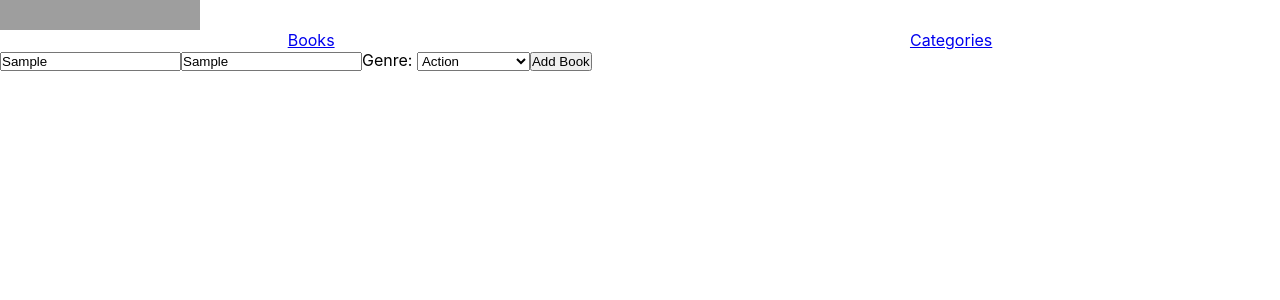
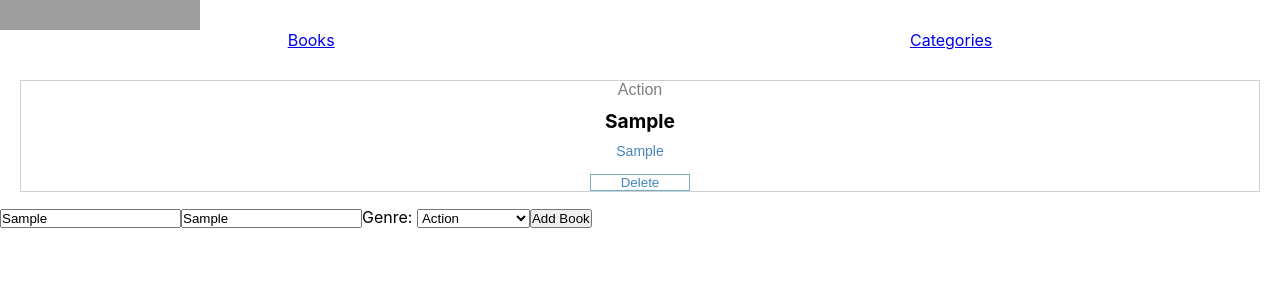
Before and after one commit to koomekevo/React-Bookstore-CMS, a React (Create React App) app: page / in a window 1280 px wide. Both pictures are taken after typing "Sample", "Sample" into the empty fields and a click on the button "Add Book". Shown: the top 300 px of the page. Built offline with nearby package versions, Linux system fonts and the light colour scheme; grey boxes are pictures that could not be loaded.

Commit message:
Add and Remove Books

```diff
--- a/src/App.js
+++ b/src/App.js
@@ -5,15 +5,19 @@ import {
   Switch,
   Route,
 } from 'react-router-dom';
+import BookContainer from './components/BookContainer';
 import AddBook from './components/AddBook';
 import Navbar from './components/Navbar';
+import store from './redux/store';
 
 function App() {
+  const books = store.getState();
   return (
     <Router>
       <Navbar />
       <Switch>
         <Route exact path="/">
+          <BookContainer books={books} />
           <AddBook />
         </Route>
         <Route path="/categories">
--- a/src/components/AddBook.js
+++ b/src/components/AddBook.js
@@ -1,4 +1,23 @@
-const AddBook = () => (
+import { useDispatch } from 'react-redux';
+// import your Action Creators
+import { v4 as uuidv4 } from 'uuid';
+import { addBook } from '../redux/books/books';
+
+const AddBook = () => {
+  const dispatch = useDispatch();
+  const submitBookToStore = () => {
+    const parent = document.getElementById('form-add');
+    const newBook = {
+      id: uuidv4(), // make sure it's unique
+      title: parent.title.value,
+      author: parent.author.value,
+      genre: parent.genre.value,
+      progress: 30,
+    };
+    dispatch(addBook(newBook));
+  };
+
+  return (
     <div>
       <form id="form-add">
         <input type="text" name="title" placeholder="title" />
@@ -10,9 +29,10 @@ const AddBook = () => (
           <option value="Economy">Economy</option>
           <option value="Horror">Horror</option>
         </select>
-      <button type="button">Add Book</button>
+        <button onClick={submitBookToStore} type="button">Add Book</button>
       </form>
     </div>
   );
+};
 
 export default AddBook;
--- /dev/null
+++ b/src/components/BookContainer.js
@@ -0,0 +1,16 @@
+import { useSelector } from 'react-redux';
+import { v4 as uuidv4 } from 'uuid';
+import BookInfo from './BookInfo';
+
+const BookContainer = () => {
+  const arr = useSelector((state) => state.booksReducer);
+  return (
+    <div className="books-container">
+      {arr.map((book) => (
+        <BookInfo book={book} key={uuidv4()} />
+      ))}
+    </div>
+  );
+};
+
+export default BookContainer;
--- /dev/null
+++ b/src/components/BookInfo.js
@@ -0,0 +1,35 @@
+/* eslint-disable no-alert */
+import { useDispatch } from 'react-redux';
+import propTypes from 'prop-types';
+import { removeBook } from '../redux/books/books';
+
+const BookInfo = (props) => {
+  const { book } = props;
+  const {
+    title, author, genre,
+  } = book;
+  const dispatch = useDispatch();
+  return (
+    <div className="book-container">
+      <p className="book-genre">{genre}</p>
+      <p className="book-title">{title}</p>
+      <p className="book-author">{author}</p>
+      <button
+        className="delete-book"
+        type="button"
+        onClick={() => {
+          dispatch(removeBook(book));
+        }}
+      >
+        {' '}
+        Delete
+      </button>
+    </div>
+  );
+};
+
+BookInfo.propTypes = {
+  book: propTypes.instanceOf(Object).isRequired,
+};
+
+export default BookInfo;
--- /dev/null
+++ b/src/redux/books/books.js
@@ -0,0 +1,26 @@
+const ADD_BOOK = 'bookStore/books/ADD_BOOK';
+const REMOVE_BOOK = 'bookStore/books/REMOVE_BOOK';
+
+const initialState = [];
+
+export const addBook = (payload) => ({
+  type: ADD_BOOK,
+  payload,
+});
+export const removeBook = (payload) => ({
+  type: REMOVE_BOOK,
+  payload,
+});
+
+const reducer = (state = initialState, action) => {
+  switch (action.type) {
+    case ADD_BOOK:
+      return [...state, action.payload];
+    case REMOVE_BOOK:
+      return state.filter((book) => book.id !== action.payload.id);
+    default:
+      return state;
+  }
+};
+
+export default reducer;
--- a/src/redux/store.js
+++ b/src/redux/store.js
@@ -1,7 +1,14 @@
-import { createStore, applyMiddleware } from 'redux';
+import { createStore, combineReducers, applyMiddleware } from 'redux';
 import logger from 'redux-logger';
+import booksReducer from './books/books';
+
+const reducer = combineReducers({
+  booksReducer,
+  // additional reducers could be added here
+});
 
 const store = createStore(
+  reducer,
   applyMiddleware(logger),
 );
 
```
Lines whose indentation alone changed are shown as unchanged.
